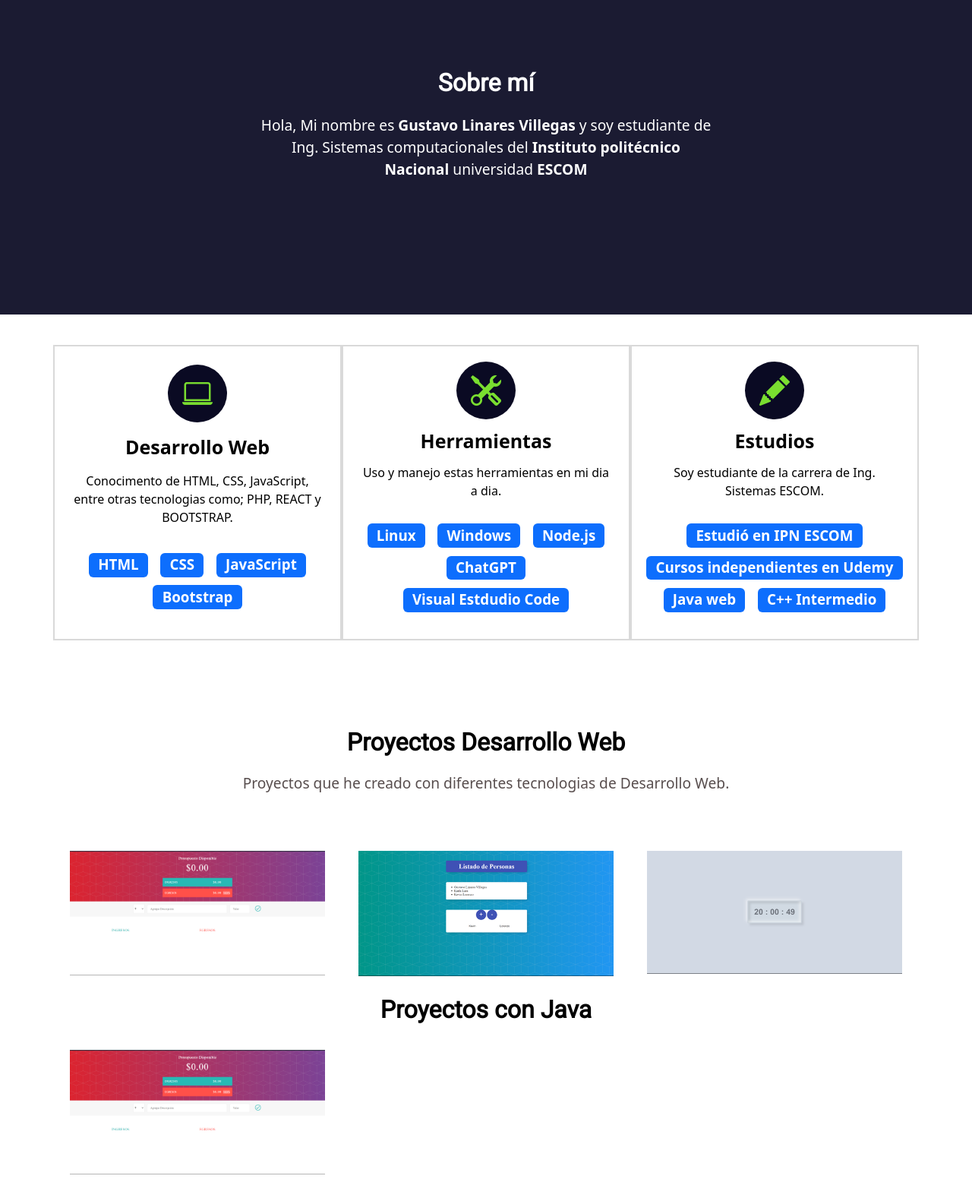
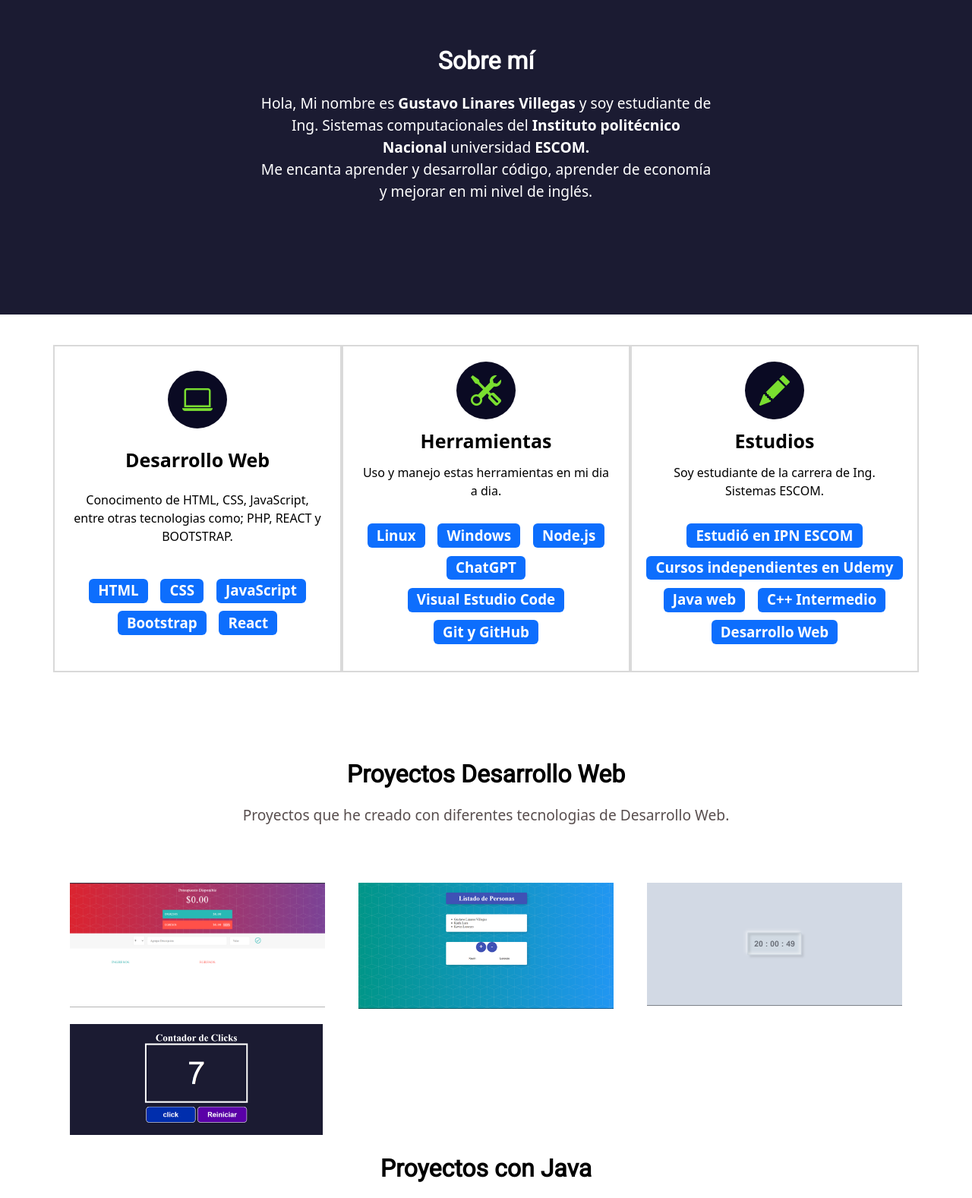
Before and after one commit to GusLV12/CV, a plain HTML site: page index.html in a window 1280 px wide. Shown: the part 1010-2587 px from the top of the page at 76% size. Drawn offline with nearby package versions, Linux system fonts and the light colour scheme.

Commit message:
version 2

```diff
--- a/index.html
+++ b/index.html
@@ -63,7 +63,10 @@
     <section id="sobre-mi" class="sobre-mi seccion-oscura">
       <div class="contenedor">
         <h2 class="seccion-titulo">Sobre mí</h2>
-        <p class="seccion-texto">Hola, Mi nombre es <b>Gustavo Linares Villegas</b> y soy estudiante de Ing. Sistemas computacionales del <b>Instituto politécnico Nacional</b> universidad <strong>ESCOM</strong></p>
+        <p class="seccion-texto">Hola, Mi nombre es <b>Gustavo Linares Villegas</b> y soy estudiante de Ing. Sistemas computacionales del
+           <b>Instituto politécnico Nacional</b> universidad <strong>ESCOM.</strong> <br> Me encanta aprender y desarrollar código, aprender de
+           economía y mejorar en mi nivel de inglés.
+          </p>
       </div>
     </section>
 
@@ -84,6 +87,7 @@
             <span class="badge text-bg-primary">CSS</span>
             <span class="badge text-bg-primary">JavaScript</span>
             <span class="badge text-bg-primary">Bootstrap</span>
+            <span class="badge text-bg-primary">React</span>
             </div>
           </div>
           <!-- Herraminetas -->
@@ -96,7 +100,8 @@
             <span class="badge text-bg-primary">Windows</span>
             <span class="badge text-bg-primary">Node.js</span>
             <span class="badge text-bg-primary">ChatGPT</span>
-            <span class="badge text-bg-primary">Visual Estdudio Code</span>
+            <span class="badge text-bg-primary">Visual Estudio Code</span>
+            <span class="badge text-bg-primary">Git y GitHub</span>
             </div>
           </div>
 
@@ -110,6 +115,7 @@
             <span class="badge text-bg-primary">Cursos independientes en Udemy</span>
             <span class="badge text-bg-primary">Java web</span>
             <span class="badge text-bg-primary">C++ Intermedio</span>
+            <span class="badge text-bg-primary">Desarrollo Web</span>
             </div>
           </div>
           </div>
@@ -161,6 +167,19 @@
                 <!-- <p>Es una pagina web que guarda la cantidad que le digite y te muestra la diferencia de abonos y diferencia de gastos.</p> -->
                 <div class="iconos-contenedor align-items-center">
                   <a href="https://github.com/GusLV12/Reloj" target="_blank" rel="noopener noreferrer"><i class="bi bi-github"></i></a>
+                </div>
+              </div>
+            </div>
+          </div>
+
+          <!-- Proyecto 4 -->
+          <div class="col-12 col-md-6 col-lg-4">
+            <div class="proyecto">
+              <img src="images/Proyecto contador clicks.png" alt="Proyecto contador clicks">
+              <div class="overlay">
+                <p>Proyecto Contador de clicks.</p>
+                <div class="iconos-contenedor align-items-center">
+                  <a href="https://github.com/GusLV12/contador-de-clicks" target="_blank" rel="noopener noreferrer"><i class="bi bi-github"></i></a>
                 </div>
               </div>
             </div>
```
Also changed, not shown: images/Proyecto contador clicks.png (added).
